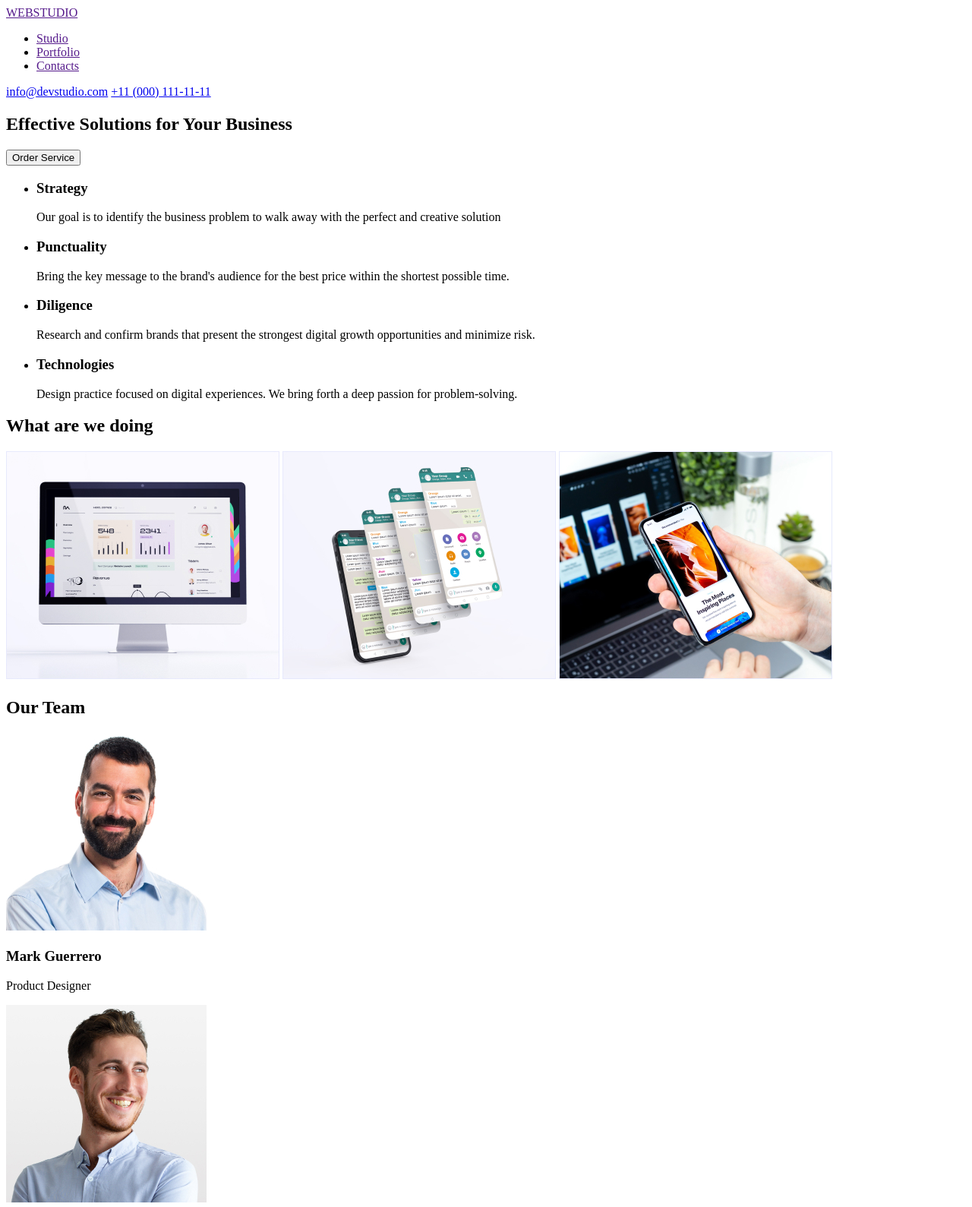
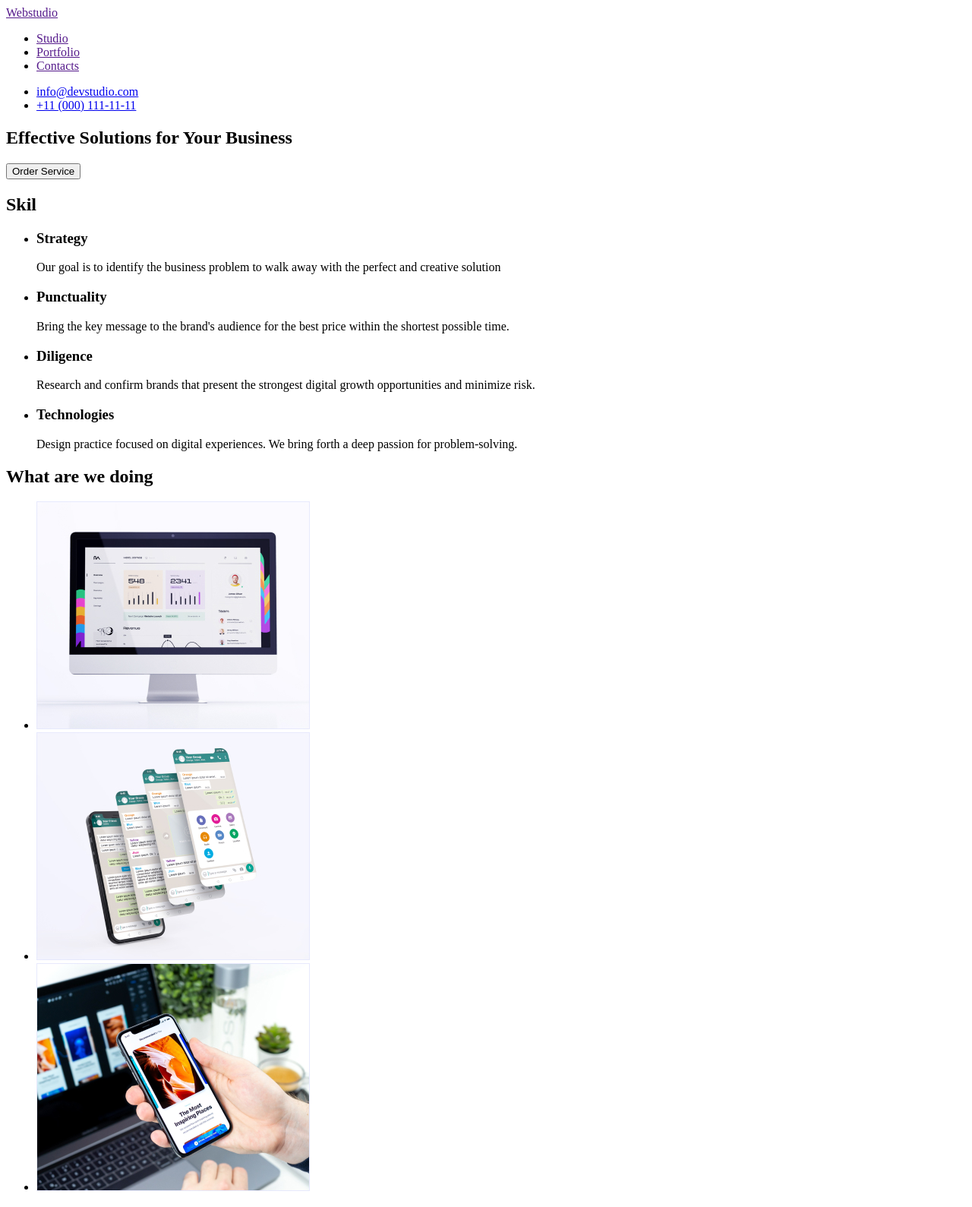
Before and after one commit to pirogovairina12/goit-markup-hw-01, a plain HTML site: page index.html in a window 1280 px wide. Shown: the top 1589 px of the page at 76% size. Drawn offline with Linux system fonts and the light colour scheme.

Commit message:
amendment

```diff
--- a/index.html
+++ b/index.html
@@ -10,21 +10,26 @@
 
 <body>
     <header>
-        <agesav>
-            <a href="">WEBSTUDIO</a>
+        <nav>
+            <a href="">Webstudio</a>
             <ul>
                 <li><a href="">Studio</a></li>
                 <li><a href="">Portfolio</a></li>
                 <li><a href="">Contacts</a></li>
             </ul>
-        </agesav>
-        <a href="malto:info@devstudio.com">info@devstudio.com</a>
-        <a href="tel:+110001111111">+11 (000) 111-11-11</a>
+        </nav>
+        <ul>
+            <li><a href="malto:info@devstudio.com">info@devstudio.com</a></li>
+            <li><a href="tel:+110001111111">+11 (000) 111-11-11</a></li>
+        </ul>
     </header>
     <main>
         <section>
             <h1>Effective Solutions for Your Business</h1>
             <button type="button">Order Service</button>
+        </section>
+        <section>
+            <h2>Skil</h2>
             <ul>
                 <li>
                     <h3>Strategy</h3>
@@ -54,39 +59,55 @@
         </section>
         <section>
             <h2>What are we doing</h2>
-            <img src="./images/img.jpg" alt="Comp" width="360">
-            <img src="./images/img2.jpg" alt="mobile" width="360">
-            <img src="./images/img3.jpg" alt="mobi" width="360">
+            <ul>
+                <li><img src="./images/img.jpg" alt="Comp" width="360"></li>
+                <li><img src="./images/img2.jpg" alt="mobile" width="360"></li>
+                <li><img src="./images/img3.jpg" alt="mobi" width="360"></li>
+            </ul>
         </section>
         <section>
             <h2>Our Team</h2>
-            <img src="./images/photo.jpg" alt="Mark" width="264">
+            <ul>
+                <li><img src="./images/photo.jpg" alt="Mark" width="264">
                     <h3>Mark Guerrero</h3>
                     <p>
                         Product Designer
                     </p>
-            <img src="./images/photo2.jpg" alt="Tom" width="264">
+                </li>
+            </ul>
+            <ul>
+                <li><img src="./images/photo2.jpg" alt="Tom" width="264">
                     <h3>Tom Ford</h3>
                     <p>
                         Frontend
                     </p>
-            <img src="./images/photo3.jpg" alt="Camila" width="264">
+                </li>
+            </ul>
+            <ul>
+                <li><img src="./images/photo3.jpg" alt="Camila" width="264">
                     <h3>Camila Carcia</h3>
                     <p>
                         Marketing
                     </p>
-            <img src="./images/photo4.jpg" alt="Daniel" width="264">
+                </li>
+            </ul>
+            <ul>
+                <li><img src="./images/photo4.jpg" alt="Daniel" width="264">
                     <h3>Daniel Wilson</h3>
                     <p>
                         UI Designer
                     </p>
+                </li>
+            </ul>
         </section>
     </main>
     <footer>
-        <a href="">WEBSTUDIO</a>
+        <a href="">Webstudio</a>
         <p>Increase the flow of customers and sales for your business with digital marketing & growth solutions.
         </p>
     </footer>
 </body>
 
 </html>
+
+</html>
```
Lines whose indentation alone changed are shown as unchanged.
